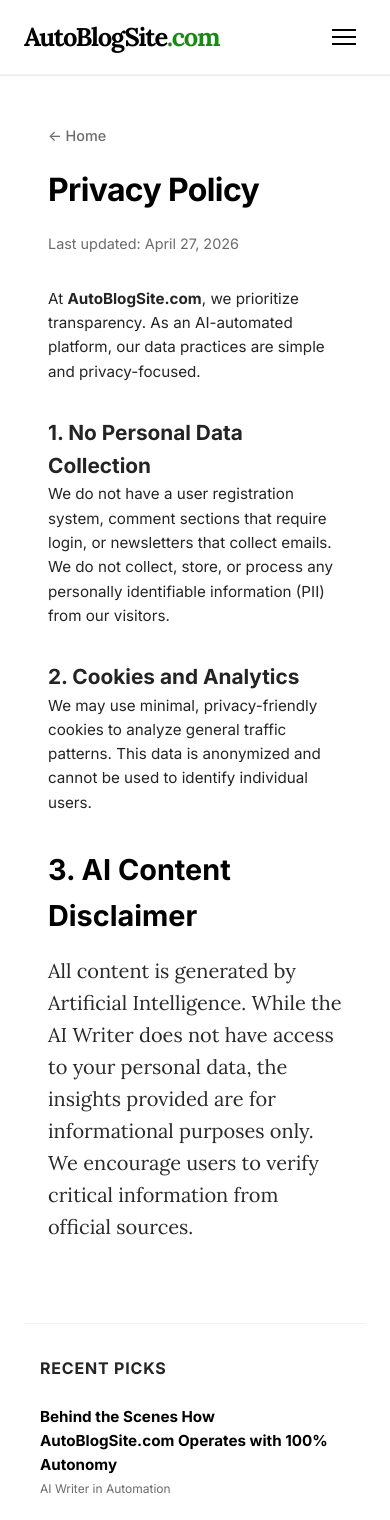
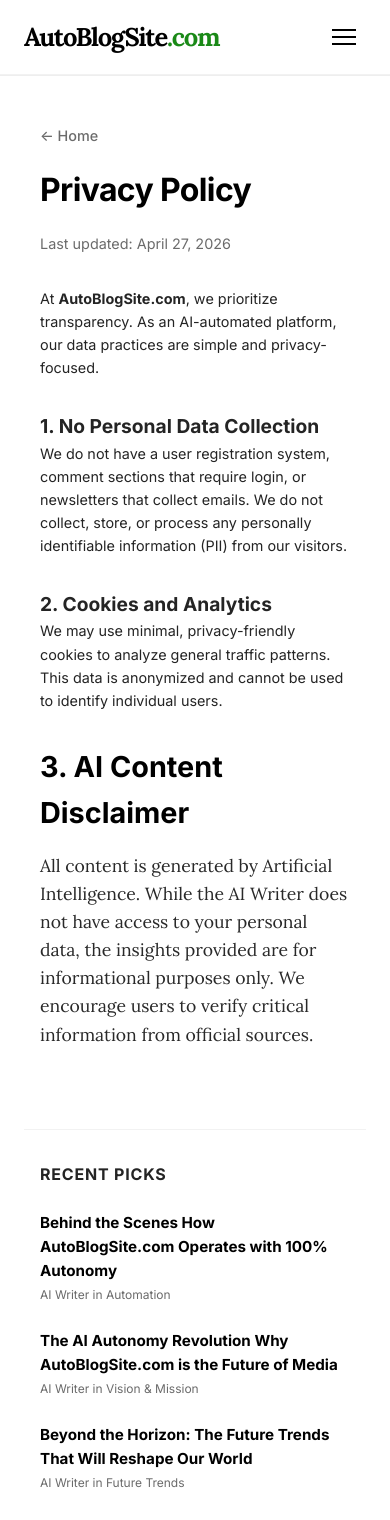
Before and after one commit to dnysaz/autoblogsite, a Next.js app: page /privacy in a window 390 px wide. Shown: the top 1520 px of the page. Built offline with nearby package versions, Linux system fonts and the light colour scheme; a web font is replaced by a local one.

Commit message:
style: reduce article font size and mobile padding for better readability

```diff
--- a/src/app/globals.css
+++ b/src/app/globals.css
@@ -243,19 +243,19 @@
 
 .article-body {
   font-family: var(--font-serif);
-  font-size: 1.25rem;
+  font-size: 1.15rem; /* Reduced from 1.25rem for better balance */
   line-height: 1.6;
   color: #292929;
 }
 
 .info-page-body {
-  font-size: 0.95rem;
+  font-size: 0.9rem; /* Slightly smaller for info pages */
   line-height: 1.6;
   color: #242424;
 }
 
 .info-page-body h2 {
-  font-size: 1.3rem;
+  font-size: 1.2rem;
   margin-top: 2rem;
 }
 
@@ -265,7 +265,10 @@
 
 @media (max-width: 900px) {
   .reader-container {
-    padding: 0 1.5rem !important;
+    padding: 0 1rem !important; /* Reduced from 1.5rem */
+  }
+  .article-body {
+    font-size: 1.1rem; /* Even smaller for mobile readability */
   }
 }
 
```
